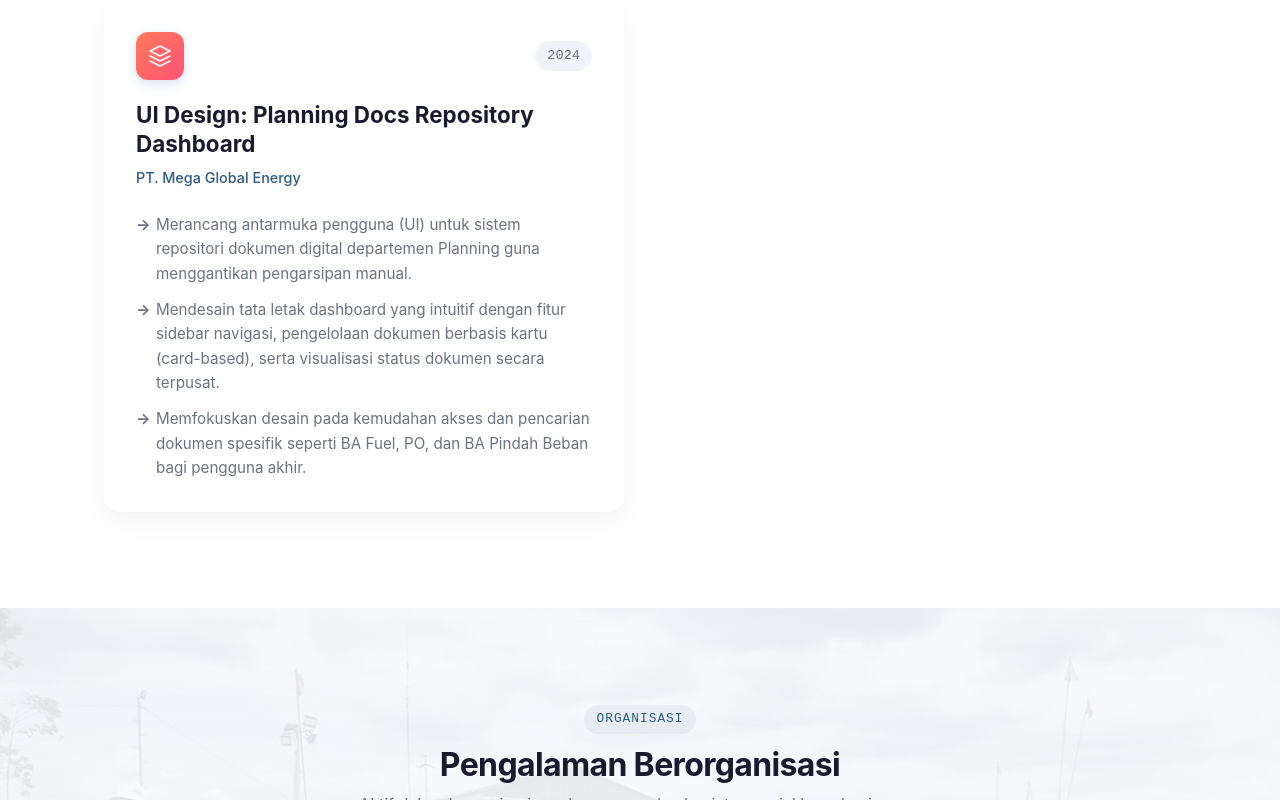
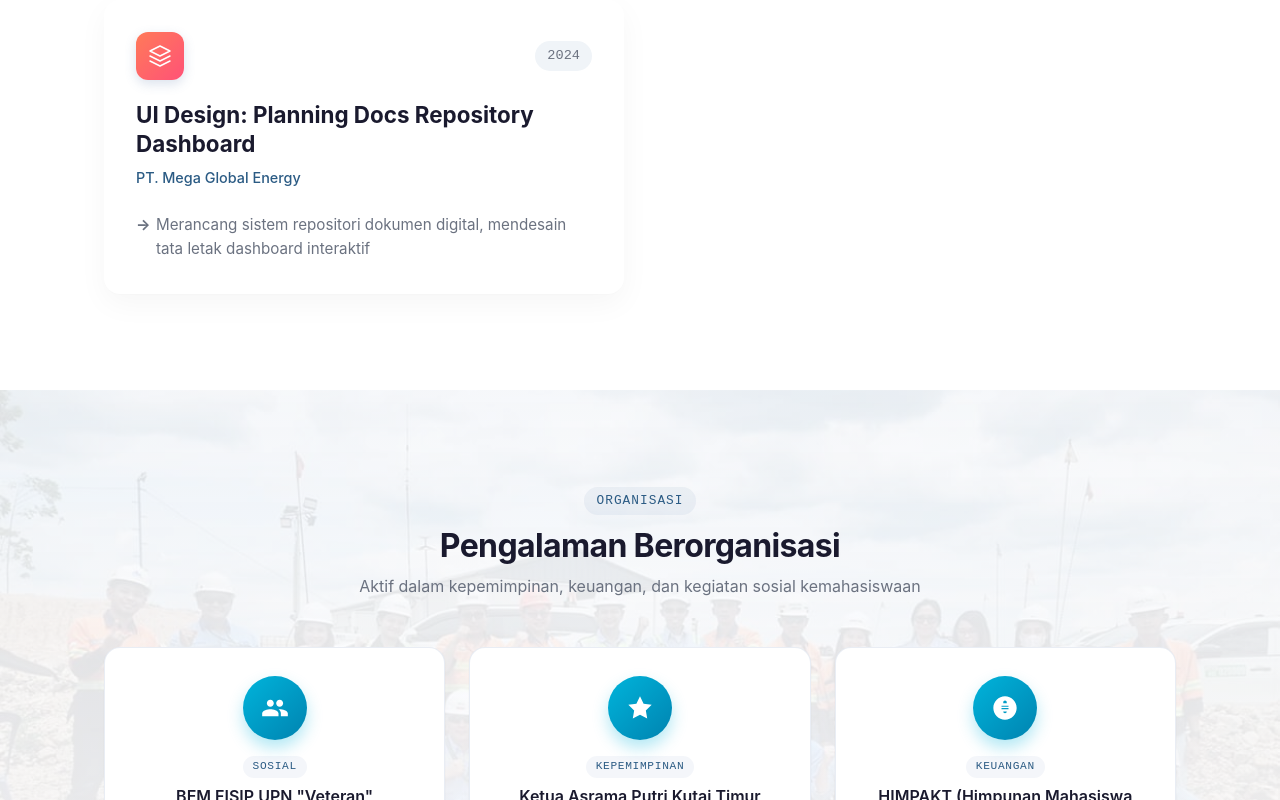
Before and after one commit to MelisaIsolina/CVMEL, a Vue app: page / in a window 1280 px wide. Shown: the part 2910-3710 px from the top of the page. Built offline with nearby package versions, Linux system fonts and the light colour scheme.

Commit message:
fix: simplify planning docs repository description

```diff
--- a/src/data/cv-data.ts
+++ b/src/data/cv-data.ts
@@ -224,9 +224,7 @@ export const projects: Project[] = [
     company: 'PT. Mega Global Energy',
     year: '2024',
     description: [
-      'Merancang antarmuka pengguna (UI) untuk sistem repositori dokumen digital departemen Planning guna menggantikan pengarsipan manual.',
-      'Mendesain tata letak dashboard yang intuitif dengan fitur sidebar navigasi, pengelolaan dokumen berbasis kartu (card-based), serta visualisasi status dokumen secara terpusat.',
-      'Memfokuskan desain pada kemudahan akses dan pencarian dokumen spesifik seperti BA Fuel, PO, dan BA Pindah Beban bagi pengguna akhir.'
+      'Merancang sistem repositori dokumen digital, mendesain tata letak dashboard interaktif'
     ]
   }
 ]
```
